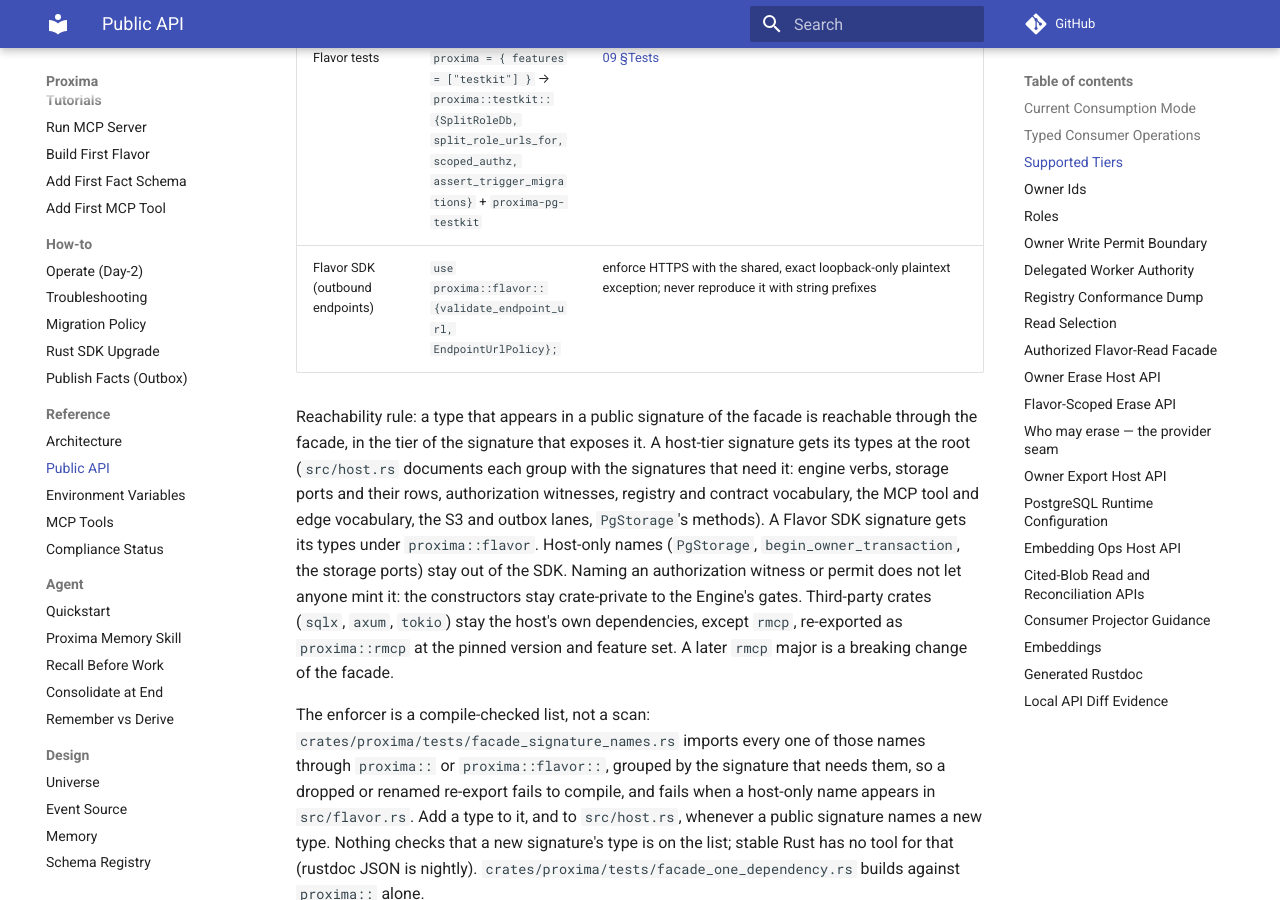
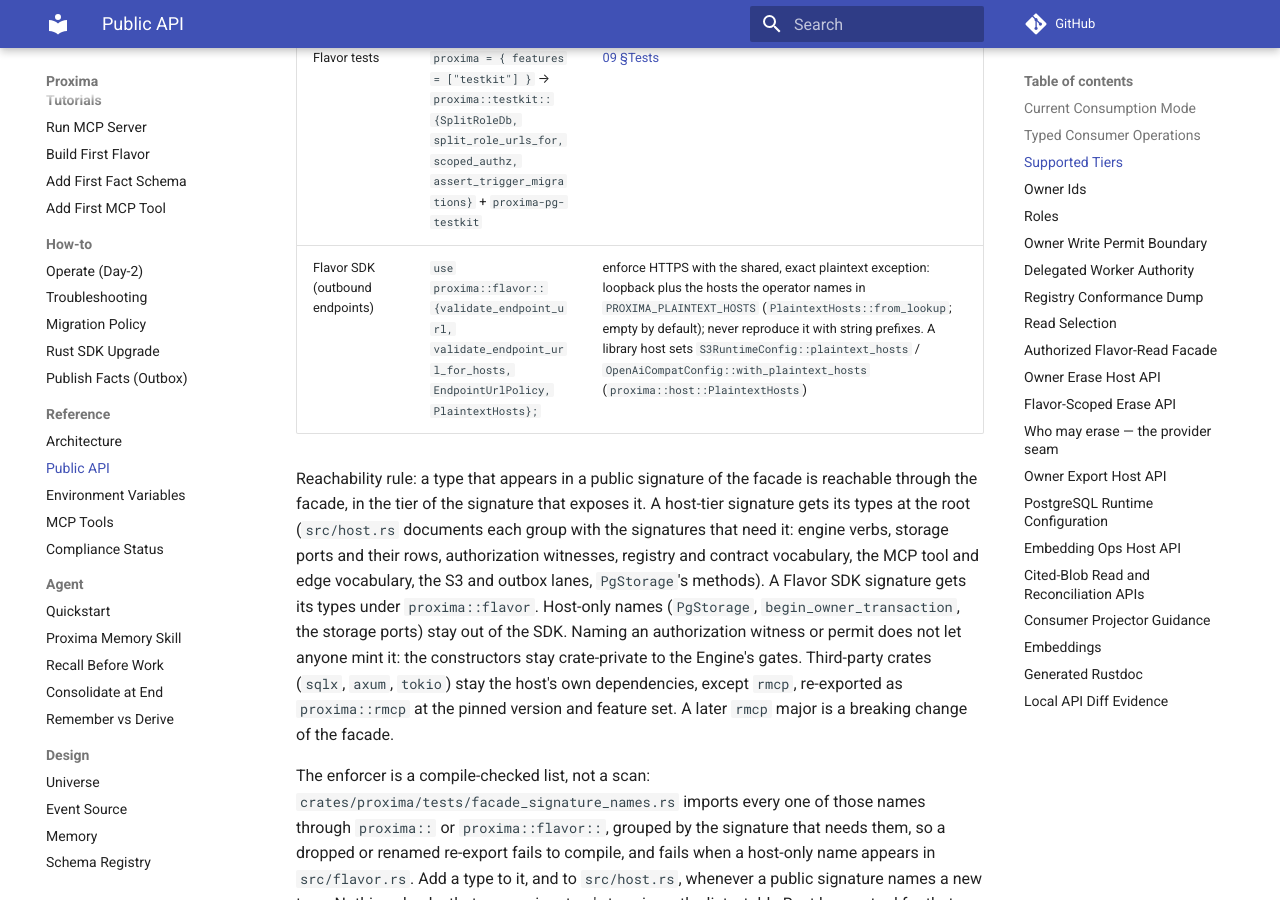
Before and after one commit to Aquilo-Solution-S/Proxima, an MkDocs documentation site: the page built from docs/reference/public-api.md, in a window 1280 px wide and 900 px high, scrolled down 6173 px. Built offline with MkDocs 1.6.1 and Material for MkDocs 9.7.7, drawn with Linux system fonts in a browser that asks for light colours; comment, search, counter and statistics services are not loaded.

Commit message:
docs(public-api): the flavor SDK row names PlaintextHosts and validate_endpoint_url_for_hosts (#468)

```diff
--- a/docs/reference/public-api.md
+++ b/docs/reference/public-api.md
@@ -64,7 +64,7 @@ Supported Rust tiers:
 | Flavor SDK (bundle) | `proxima::flavor_bundle! { bundle = …, name = …, …, migrations = …, app = { … } }`, `NamedMigrator::flavor`, `flavor_ledger_table` | one declaration: `proxima_flavor!` registration, PG sidecars, own ledger `public._sqlx_migrations_<id>`, `FlavorBundle` (+ `FlavorApp`) — [09 §FlavorBundle](../09-developing-flavors.md#flavorbundle) |
 | Flavor SDK (after a side effect) | `use proxima::flavor::ingest_fact_detached;` | `ingest_fact_detached(&ctx, write, deadline)`: the Fact recording an upstream write survives client disconnect; `Engine::ingest_fact_detached` for hosts |
 | Flavor tests | `proxima = { features = ["testkit"] }` → `proxima::testkit::{SplitRoleDb, split_role_urls_for, scoped_authz, assert_trigger_migrations}` + `proxima-pg-testkit` | [09 §Tests](../09-developing-flavors.md#tests) |
-| Flavor SDK (outbound endpoints) | `use proxima::flavor::{validate_endpoint_url, EndpointUrlPolicy};` | enforce HTTPS with the shared, exact loopback-only plaintext exception; never reproduce it with string prefixes |
+| Flavor SDK (outbound endpoints) | `use proxima::flavor::{validate_endpoint_url, validate_endpoint_url_for_hosts, EndpointUrlPolicy, PlaintextHosts};` | enforce HTTPS with the shared, exact plaintext exception: loopback plus the hosts the operator names in `PROXIMA_PLAINTEXT_HOSTS` (`PlaintextHosts::from_lookup`; empty by default); never reproduce it with string prefixes. A library host sets `S3RuntimeConfig::plaintext_hosts` / `OpenAiCompatConfig::with_plaintext_hosts` (`proxima::host::PlaintextHosts`) |
 
 Reachability rule: a type that appears in a public signature of the facade is
 reachable through the facade, in the tier of the signature that exposes it. A
```
